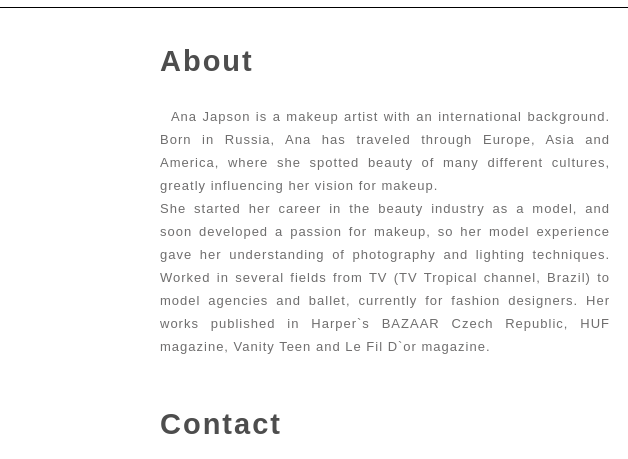
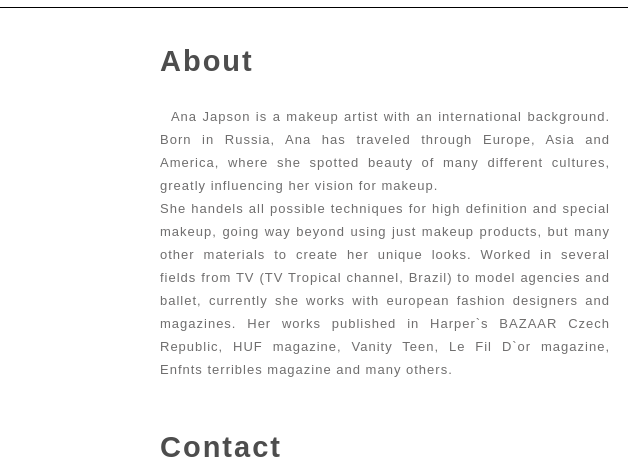
Before and after one commit to youngxfox/Ana-Japson, a plain HTML site: page contacts.html in a window 1280 px wide. Shown: the part 123-582 px from the top of the page, 0-628 px from the left. Drawn offline with Linux system fonts and the light colour scheme; a web font is replaced by a local one.

```diff
--- a/contacts.html
+++ b/contacts.html
@@ -31,8 +31,11 @@
 			<div class="w960">
 				<div class="left-col-text">
 					<h3>About<h3>
-					<p class="about">&nbsp;&nbsp;Ana Japson is a makeup artist with an international background. Born in Russia, Ana has traveled through Europe, Asia and America, where she spotted beauty of many different cultures, greatly influencing her vision for makeup.<br>
-					She started her career in the beauty industry as a model, and soon developed a passion for makeup, so her model experience gave her understanding of photography and lighting techniques. Worked in several fields from TV (TV Tropical channel, Brazil) to model agencies and ballet, currently for fashion designers. Her works published in Harper`s BAZAAR Czech Republic, HUF magazine, Vanity Teen and Le Fil D`or magazine. <br>
+					<p class="about">&nbsp;&nbsp;Ana Japson is a makeup artist with an international background.
+					Born in Russia, Ana has traveled through Europe, Asia and America, where she spotted beauty of many different cultures, greatly influencing her vision for makeup.<br>
+					She handels all possible techniques for high definition and special makeup, going way beyond using just makeup products, but many other materials to create her unique looks.
+					Worked in several fields from TV (TV Tropical channel, Brazil) to model agencies and ballet, currently she works with european fashion designers and magazines.
+					Her works published in Harper`s BAZAAR Czech Republic, HUF magazine, Vanity Teen, Le Fil D`or magazine, Enfnts terribles magazine and many others. <br>
 					&nbsp;&nbsp;</p>
 					<h3>Contact</h3>
 					<p class="about"><strong>Belgium, Brussels<br>
```
